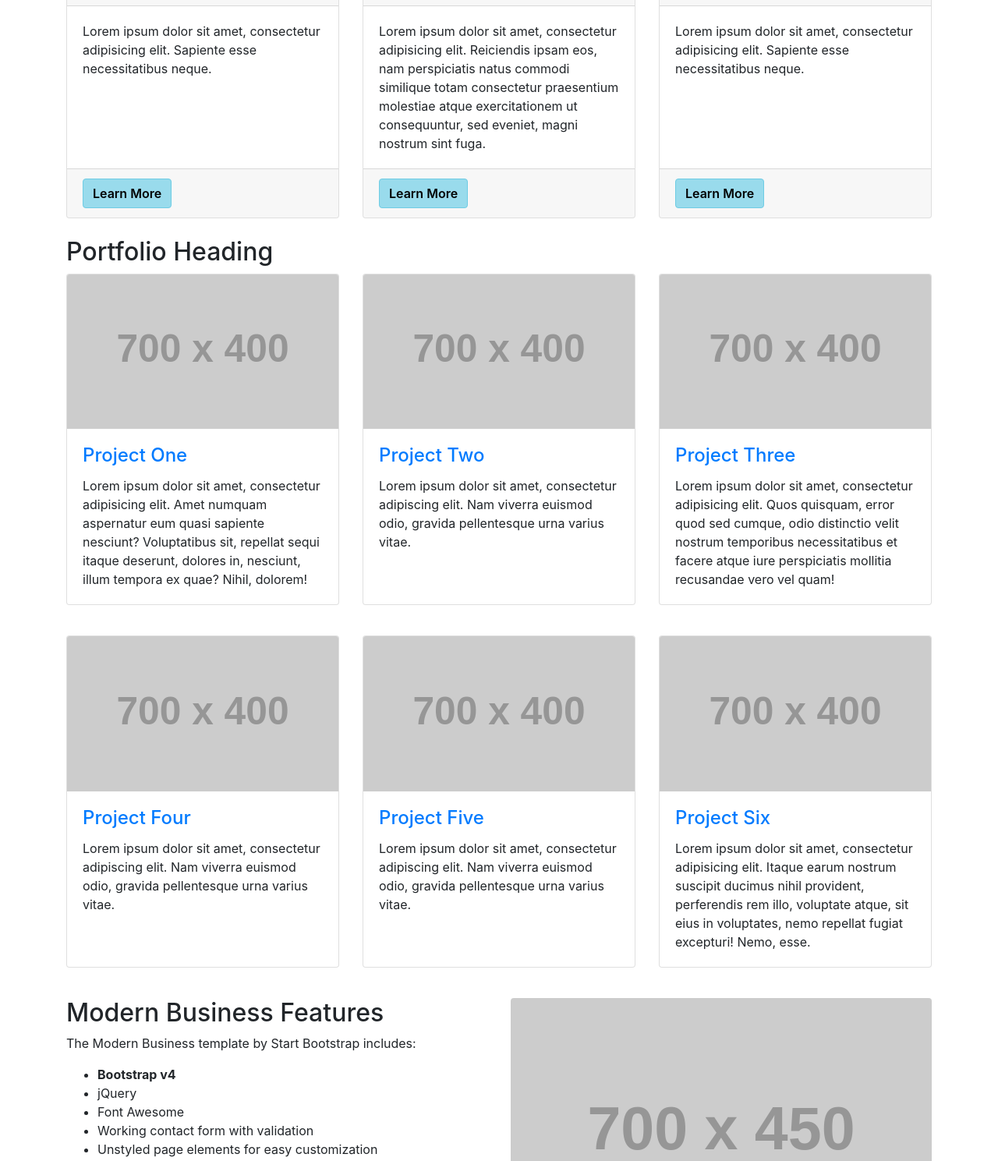
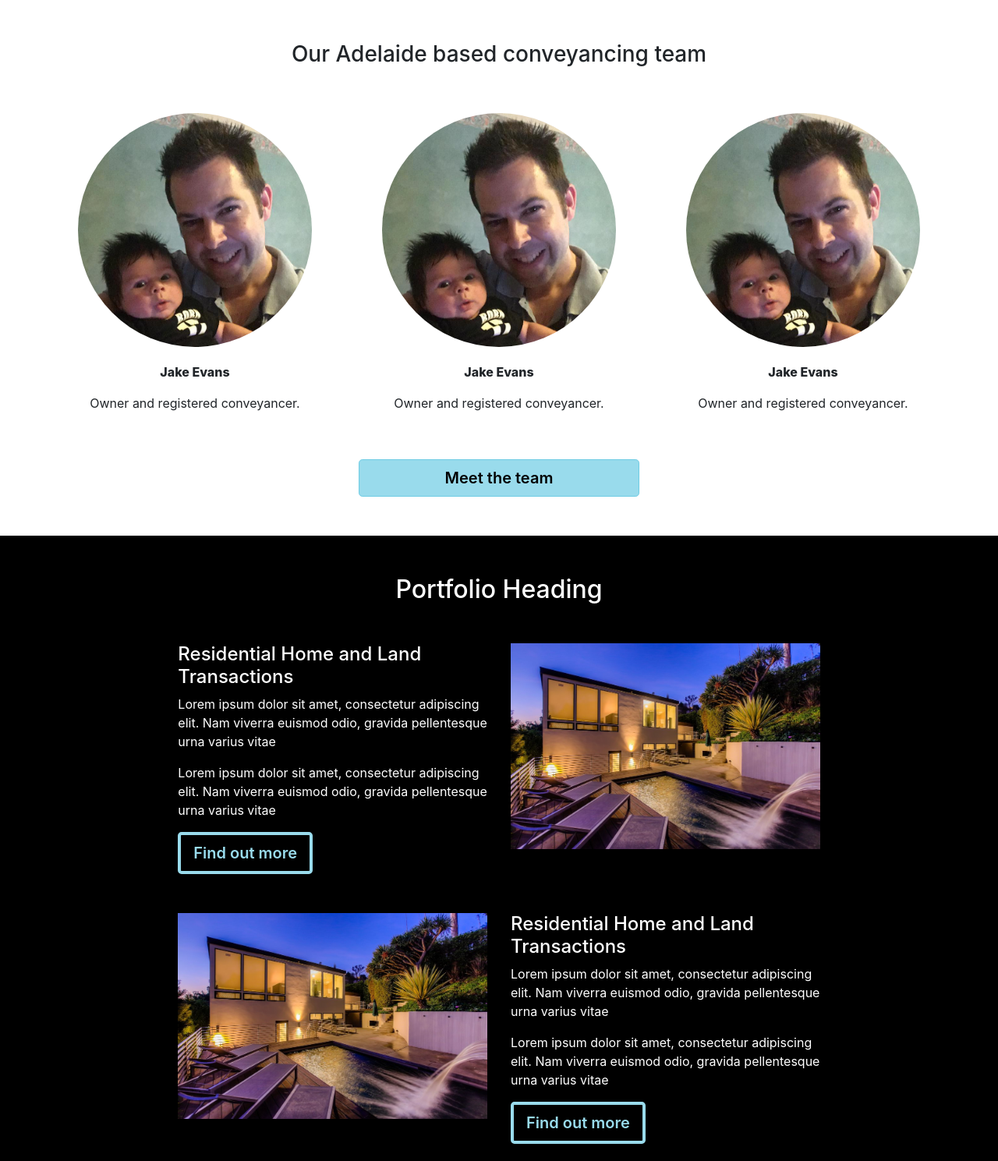
Before and after one commit to scottys88/Houtermans-Markup, a website: page index.html in a window 1280 px wide. Shown: the part 1159-2648 px from the top of the page at 78% size. Drawn offline with Linux system fonts and the light colour scheme; placeholder pictures from the web are drawn by us.

Commit message:
Getting there. Next is to do the contact footer.

```diff
--- a/index.html
+++ b/index.html
@@ -137,117 +137,82 @@
       </div>
     </div>
       <!-- Marketing Icons Section -->
-    <div class="container">
-      <div class="row team-section">
+    <div class="container team-section white-section">
+        <h3>Our Adelaide based conveyancing team</h3>
+      <div class="row ">
         <div class="col-lg-4 mb-4">
-          <div class="card h-100">
-            <h4 class="card-header">Card Title</h4>
-            <div class="card-body">
-              <p class="card-text">Lorem ipsum dolor sit amet, consectetur adipisicing elit. Sapiente esse necessitatibus neque.</p>
+          <div class="team-member">
+              <div class="team-member--photo rounded-circle" style="background-image: url('/images/jake.jpg')"></div>
+              <div class="team-member-content">
+                <p class="team-member-content--name">Jake Evans</p>
+                <p class="team-member-content--position">Owner and registered conveyancer.</p>
+              </div>
             </div>
-            <div class="card-footer">
-              <a href="#" class="btn btn-primary">Learn More</a>
+          </div>
+        <div class="col-lg-4 mb-4">
+          <div class="team-member">
+            <div class="team-member--photo rounded-circle" style="background-image: url('/images/jake.jpg')"></div>
+            <div class="team-member-content">
+              <p class="team-member-content--name">Jake Evans</p>
+              <p class="team-member-content--position">Owner and registered conveyancer.</p>
             </div>
           </div>
         </div>
         <div class="col-lg-4 mb-4">
-          <div class="card h-100">
-            <h4 class="card-header">Card Title</h4>
-            <div class="card-body">
-              <p class="card-text">Lorem ipsum dolor sit amet, consectetur adipisicing elit. Reiciendis ipsam eos, nam perspiciatis natus commodi similique totam consectetur praesentium molestiae atque exercitationem ut consequuntur, sed eveniet, magni nostrum sint fuga.</p>
-            </div>
-            <div class="card-footer">
-              <a href="#" class="btn btn-primary">Learn More</a>
+          <div class="team-member">
+            <div class="team-member--photo rounded-circle" style="background-image: url('/images/jake.jpg')"></div>
+            <div class="team-member-content">
+              <p class="team-member-content--name">Jake Evans</p>
+              <p class="team-member-content--position">Owner and registered conveyancer.</p>
             </div>
           </div>
         </div>
-        <div class="col-lg-4 mb-4">
-          <div class="card h-100">
-            <h4 class="card-header">Card Title</h4>
-            <div class="card-body">
-              <p class="card-text">Lorem ipsum dolor sit amet, consectetur adipisicing elit. Sapiente esse necessitatibus neque.</p>
-            </div>
-            <div class="card-footer">
-              <a href="#" class="btn btn-primary">Learn More</a>
-            </div>
-          </div>
+      </div>
+      <div class="row">
+        <div class="col-md-4 offset-md-4">
+          <div class="btn btn-primary btn-lg btn-block">Meet the team</div>
         </div>
       </div>
     </div>
       <!-- /.row -->
 
-      <!-- Portfolio Section -->
-    <div class="container">
+      <!-- Services Section -->
+    <div class="container-fluid black-section services-section">
       <h2>Portfolio Heading</h2>
-      <div class="row">
-        <div class="col-lg-4 col-sm-6 portfolio-item">
-          <div class="card h-100">
-            <a href="#"><img class="card-img-top" src="http://placehold.it/700x400" alt=""></a>
-            <div class="card-body">
-              <h4 class="card-title">
-                <a href="#">Project One</a>
-              </h4>
-              <p class="card-text">Lorem ipsum dolor sit amet, consectetur adipisicing elit. Amet numquam aspernatur eum quasi sapiente nesciunt? Voluptatibus sit, repellat sequi itaque deserunt, dolores in, nesciunt, illum tempora ex quae? Nihil, dolorem!</p>
+      <div class="row text-left-image-right">
+        <div class="col-lg-4 offset-lg-2 col-sm-6 text-left">
+          <div class="text-left-content">
+            <h4 class="text-left-content--heading">Residential Home and Land Transactions</h4>
+            <p class="text-left-content--content">Lorem ipsum dolor sit amet, consectetur adipiscing elit. Nam viverra euismod odio, gravida pellentesque urna varius vitae</p>
+            <p class="text-left-content--content">Lorem ipsum dolor sit amet, consectetur adipiscing elit. Nam viverra euismod odio, gravida pellentesque urna varius vitae</p>
+            <div class="btn btn-secondary btn-lg">Find out more</div>
+          </div>
+        </div>
+        <div class="col-lg-4 col-sm-6 image-right">
+          <div class="image-right-wrapper">
+            <img src="/images/house-night.jpg" class="image-right--image">
+          </div>
+        </div>
+      </div>
+
+      <div class="row text-right-image-left">
+            <div class="col-lg-4 offset-lg-2 col-sm-6 image-left">
+              <div class="image-left-wrapper">
+                <img src="/images/house-night.jpg" class="image-left--image">
+              </div>
+            </div>
+            <div class="col-lg-4  col-sm-6 text-right">
+            <div class="text-right-content">
+              <h4 class="text-right-content--heading">Residential Home and Land Transactions</h4>
+              <p class="text-right-content--content">Lorem ipsum dolor sit amet, consectetur adipiscing elit. Nam viverra euismod odio, gravida pellentesque urna varius vitae</p>
+              <p class="text-right-content--content">Lorem ipsum dolor sit amet, consectetur adipiscing elit. Nam viverra euismod odio, gravida pellentesque urna varius vitae</p>
+              <div class="btn btn-secondary btn-lg">Find out more</div>
             </div>
           </div>
         </div>
-        <div class="col-lg-4 col-sm-6 portfolio-item">
-          <div class="card h-100">
-            <a href="#"><img class="card-img-top" src="http://placehold.it/700x400" alt=""></a>
-            <div class="card-body">
-              <h4 class="card-title">
-                <a href="#">Project Two</a>
-              </h4>
-              <p class="card-text">Lorem ipsum dolor sit amet, consectetur adipiscing elit. Nam viverra euismod odio, gravida pellentesque urna varius vitae.</p>
-            </div>
-          </div>
-        </div>
-        <div class="col-lg-4 col-sm-6 portfolio-item">
-          <div class="card h-100">
-            <a href="#"><img class="card-img-top" src="http://placehold.it/700x400" alt=""></a>
-            <div class="card-body">
-              <h4 class="card-title">
-                <a href="#">Project Three</a>
-              </h4>
-              <p class="card-text">Lorem ipsum dolor sit amet, consectetur adipisicing elit. Quos quisquam, error quod sed cumque, odio distinctio velit nostrum temporibus necessitatibus et facere atque iure perspiciatis mollitia recusandae vero vel quam!</p>
-            </div>
-          </div>
-        </div>
-        <div class="col-lg-4 col-sm-6 portfolio-item">
-          <div class="card h-100">
-            <a href="#"><img class="card-img-top" src="http://placehold.it/700x400" alt=""></a>
-            <div class="card-body">
-              <h4 class="card-title">
-                <a href="#">Project Four</a>
-              </h4>
-              <p class="card-text">Lorem ipsum dolor sit amet, consectetur adipiscing elit. Nam viverra euismod odio, gravida pellentesque urna varius vitae.</p>
-            </div>
-          </div>
-        </div>
-        <div class="col-lg-4 col-sm-6 portfolio-item">
-          <div class="card h-100">
-            <a href="#"><img class="card-img-top" src="http://placehold.it/700x400" alt=""></a>
-            <div class="card-body">
-              <h4 class="card-title">
-                <a href="#">Project Five</a>
-              </h4>
-              <p class="card-text">Lorem ipsum dolor sit amet, consectetur adipiscing elit. Nam viverra euismod odio, gravida pellentesque urna varius vitae.</p>
-            </div>
-          </div>
-        </div>
-        <div class="col-lg-4 col-sm-6 portfolio-item">
-          <div class="card h-100">
-            <a href="#"><img class="card-img-top" src="http://placehold.it/700x400" alt=""></a>
-            <div class="card-body">
-              <h4 class="card-title">
-                <a href="#">Project Six</a>
-              </h4>
-              <p class="card-text">Lorem ipsum dolor sit amet, consectetur adipisicing elit. Itaque earum nostrum suscipit ducimus nihil provident, perferendis rem illo, voluptate atque, sit eius in voluptates, nemo repellat fugiat excepturi! Nemo, esse.</p>
-            </div>
-          </div>
-        </div>
-      </div>
-    </div>
+
+
+
       <!-- /.row -->
 
       <!-- Features Section -->
--- a/scss/styles.scss
+++ b/scss/styles.scss
@@ -87,3 +87,79 @@
     text-align: center;
     padding: 50px 0;
   }
+
+  .team-section {
+    text-align: center;
+    padding: 50px 0;
+    h3 {
+      padding: 50px 0;
+    }
+    .team-member {
+      display: flex;
+      flex-direction: column;
+      align-items: center;
+      .team-member--photo {
+        width: 300px;
+        height: 300px;
+        background-size: cover;
+        position: relative;
+      }
+      .team-member-content {
+        position: relative;
+        text-align: center;
+        margin: 20px 0;
+        .team-member-content--name {
+          font-weight: 800;
+        }
+        .team-member-content--position {
+
+        }
+      }
+    }
+  }
+
+  .services-section {
+    text-align: center;
+    color: white;
+    padding: 50px 0;
+    .text-right-image-left {
+      margin: 50px 0;
+      .image-left {
+        .image-left-wrapper {
+          .image-left--image {
+            width: 100%;
+          }
+        }
+      }
+      .text-right-content {
+        text-align: left;
+        .text-right-content--heading {
+        }
+        .text-right-content--content {
+        }
+        .btn {
+          text-align: center;
+        }
+      }
+    }
+    .text-left-image-right {
+      margin: 50px 0;
+      .text-left {
+        .text-left-content {
+          .text-left-content--heading {
+          }
+          .text-left-content--content {
+          }
+        }
+      }
+      .image-right {
+        .image-right-wrapper {
+          overflow: hidden;
+          img.image-right--image {
+            width: 100%;
+            max-height: 500px;
+          }
+        }
+      }
+    }
+  }
```
Also changed, not shown: css/styles.css, images/house-night.jpg (added), images/jake.jpg (added).
